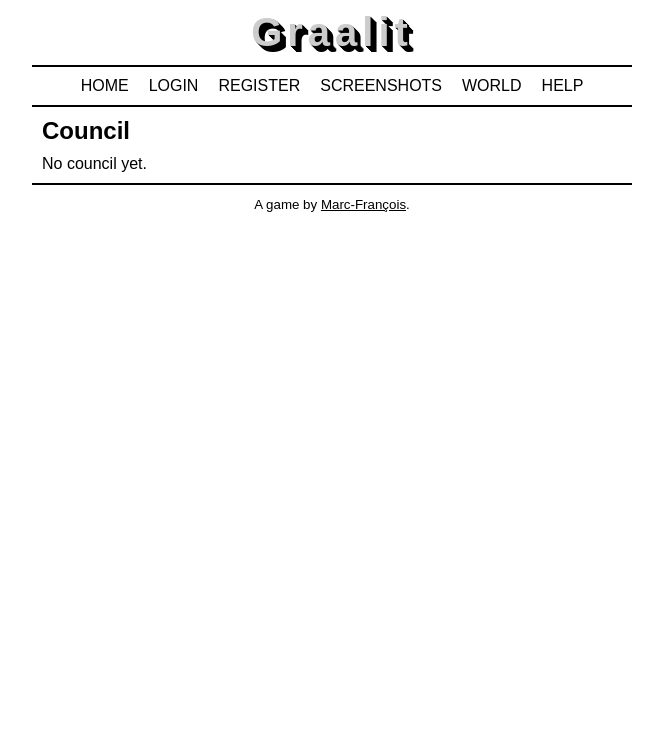
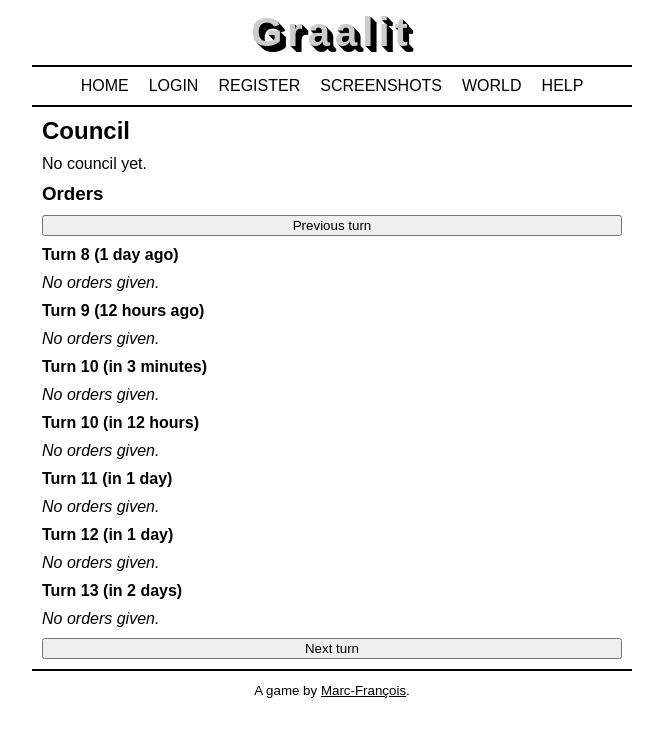
Before and after one commit to mfcochauxlaberge/graalit-client, a React app: page /council in a window 1280 px wide. Shown: the top 736 px of the page, without its empty margins (308-971 px from the left). Built offline with nearby package versions, Linux system fonts and the light colour scheme.

Commit message:
Start implementing mock Council page

```diff
--- a/src/Council.jsx
+++ b/src/Council.jsx
@@ -11,6 +11,37 @@ class Council extends Component {
       <Fragment>
         <h2>Council</h2>
         <p>No council yet.</p>
+        <h3>Orders</h3>
+        <button>Previous turn</button>
+        <h4>Turn 8 (1 day ago)</h4>
+        <span>
+          <i>No orders given.</i>
+        </span>
+        <h4>Turn 9 (12 hours ago)</h4>
+        <span>
+          <i>No orders given.</i>
+        </span>
+        <h4>Turn 10 (in 3 minutes)</h4>
+        <span>
+          <i>No orders given.</i>
+        </span>
+        <h4>Turn 10 (in 12 hours)</h4>
+        <span>
+          <i>No orders given.</i>
+        </span>
+        <h4>Turn 11 (in 1 day)</h4>
+        <span>
+          <i>No orders given.</i>
+        </span>
+        <h4>Turn 12 (in 1 day)</h4>
+        <span>
+          <i>No orders given.</i>
+        </span>
+        <h4>Turn 13 (in 2 days)</h4>
+        <span>
+          <i>No orders given.</i>
+        </span>
+        <button>Next turn</button>
       </Fragment>
     )
   }
```
